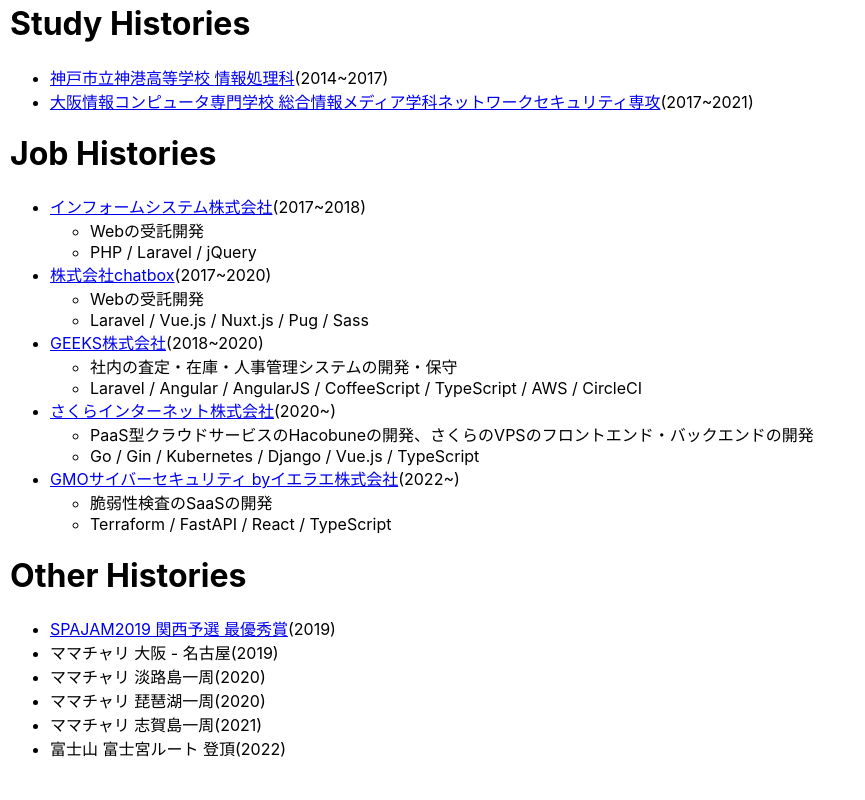
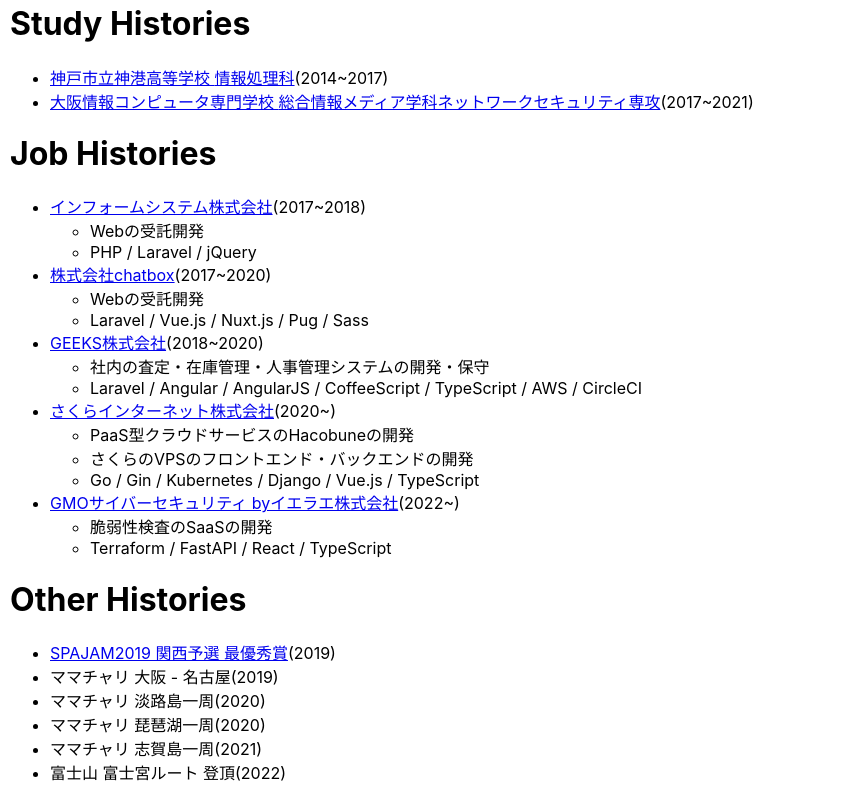
Before and after one commit to tyokinuhata/tyokinuhata.github.io, a React (Create React App) app: page / in a window 1280 px wide. Shown: the part 1079-1879 px from the top of the page, without its empty margins (0-865 px from the left). Before the commit the page ends 1855 px from the top, so only its background shows below. Built offline with nearby package versions, Linux system fonts and the light colour scheme.

Commit message:
Modify desc

```diff
--- a/src/App.tsx
+++ b/src/App.tsx
@@ -65,7 +65,9 @@
               <a href={history.url} target="_blank" rel="noreferrer">{history.name}</a>
               ({history.begin}~{history.end})
               <ul>
-                <li>{history.desc}</li>
+                {history.desc?.map((desc: string): React.ReactElement => {
+                  return (<li>{desc}</li>)
+                })}
                 <li>{history.tech?.join(" / ")}</li>
               </ul>
             </li>
--- a/src/portfolio.json
+++ b/src/portfolio.json
@@ -163,7 +163,7 @@
                 "url": "https://www.inform.co.jp/",
                 "begin": 2017,
                 "end": 2018,
-                "desc": "Webの受託開発",
+                "desc": ["Webの受託開発"],
                 "tech": ["PHP", "Laravel", "jQuery"]
             },
             {
@@ -171,7 +171,7 @@
                 "url": "https://chatbox-inc.com/",
                 "begin": 2017,
                 "end": 2020,
-                "desc": "Webの受託開発",
+                "desc": ["Webの受託開発"],
                 "tech": ["Laravel", "Vue.js", "Nuxt.js", "Pug", "Sass"]
             },
             {
@@ -179,21 +179,21 @@
                 "url": "https://geeks.ne.jp/",
                 "begin": 2018,
                 "end": 2020,
-                "desc": "社内の査定・在庫・人事管理システムの開発・保守",
+                "desc": ["社内の査定・在庫管理・人事管理システムの開発・保守"],
                 "tech": ["Laravel", "Angular", "AngularJS", "CoffeeScript", "TypeScript", "AWS", "CircleCI"]
             },
             {
                 "name": "さくらインターネット株式会社",
                 "url": "https://www.sakura.ad.jp/",
                 "begin": 2020,
-                "desc": "PaaS型クラウドサービスのHacobuneの開発、さくらのVPSのフロントエンド・バックエンドの開発",
+                "desc": ["PaaS型クラウドサービスのHacobuneの開発", "さくらのVPSのフロントエンド・バックエンドの開発"],
                 "tech": ["Go", "Gin", "Kubernetes", "Django", "Vue.js", "TypeScript"]
             },
             {
                 "name": "GMOサイバーセキュリティ byイエラエ株式会社",
                 "url": "https://gmo-cybersecurity.com/",
                 "begin": 2022,
-                "desc": "脆弱性検査のSaaSの開発",
+                "desc": ["脆弱性検査のSaaSの開発"],
                 "tech": ["Terraform", "FastAPI", "React", "TypeScript"]
             }
         ]
--- a/src/portfolio.ts
+++ b/src/portfolio.ts
@@ -60,7 +60,7 @@
   url?: string;
   begin: number;
   end?: number;
-  desc?: string;
+  desc?: Array<string>;
   tech?: Array<string>;
 }
 
```
